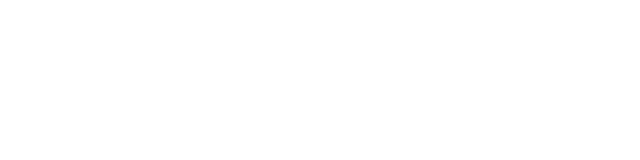
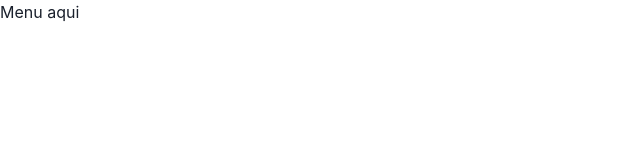
Before and after one commit to alex-cerlini/3cgg-frontend-challenge, a React (Vite) app: page / in a window 1280 px wide. Shown: the top 160 px of the page, without its empty margins (0-640 px from the left). Built offline with nearby package versions, Linux system fonts and the light colour scheme.

Commit message:
feat(menu): create template menu

```diff
--- a/src/main.tsx
+++ b/src/main.tsx
@@ -5,6 +5,7 @@
 
 import App from './App';
 import theme from './theme';
+import MenuTemplate from '@templates/menu';
 
 const container = document.getElementById('root');
 // eslint-disable-next-line @typescript-eslint/no-non-null-assertion
@@ -13,7 +14,9 @@
   <React.StrictMode>
     <ChakraProvider theme={theme}>
       <ColorModeScript initialColorMode={theme.config.initialColorMode} />
-      <App />
+      <MenuTemplate>
+        <App />
+      </MenuTemplate>
     </ChakraProvider>
   </React.StrictMode>
 );
--- /dev/null
+++ b/src/templates/menu/index.tsx
@@ -0,0 +1,14 @@
+import { Box, Flex } from '@chakra-ui/react';
+
+import { MenuProps } from './types';
+
+function MenuTemplate({ children }: MenuProps) {
+  return (
+    <Flex direction="column">
+      <Flex>Menu aqui</Flex>
+      <Box>{children}</Box>
+    </Flex>
+  );
+}
+
+export default MenuTemplate;
--- /dev/null
+++ b/src/templates/menu/types.ts
@@ -0,0 +1,3 @@
+export type MenuProps = {
+  children: React.ReactElement;
+};
```
